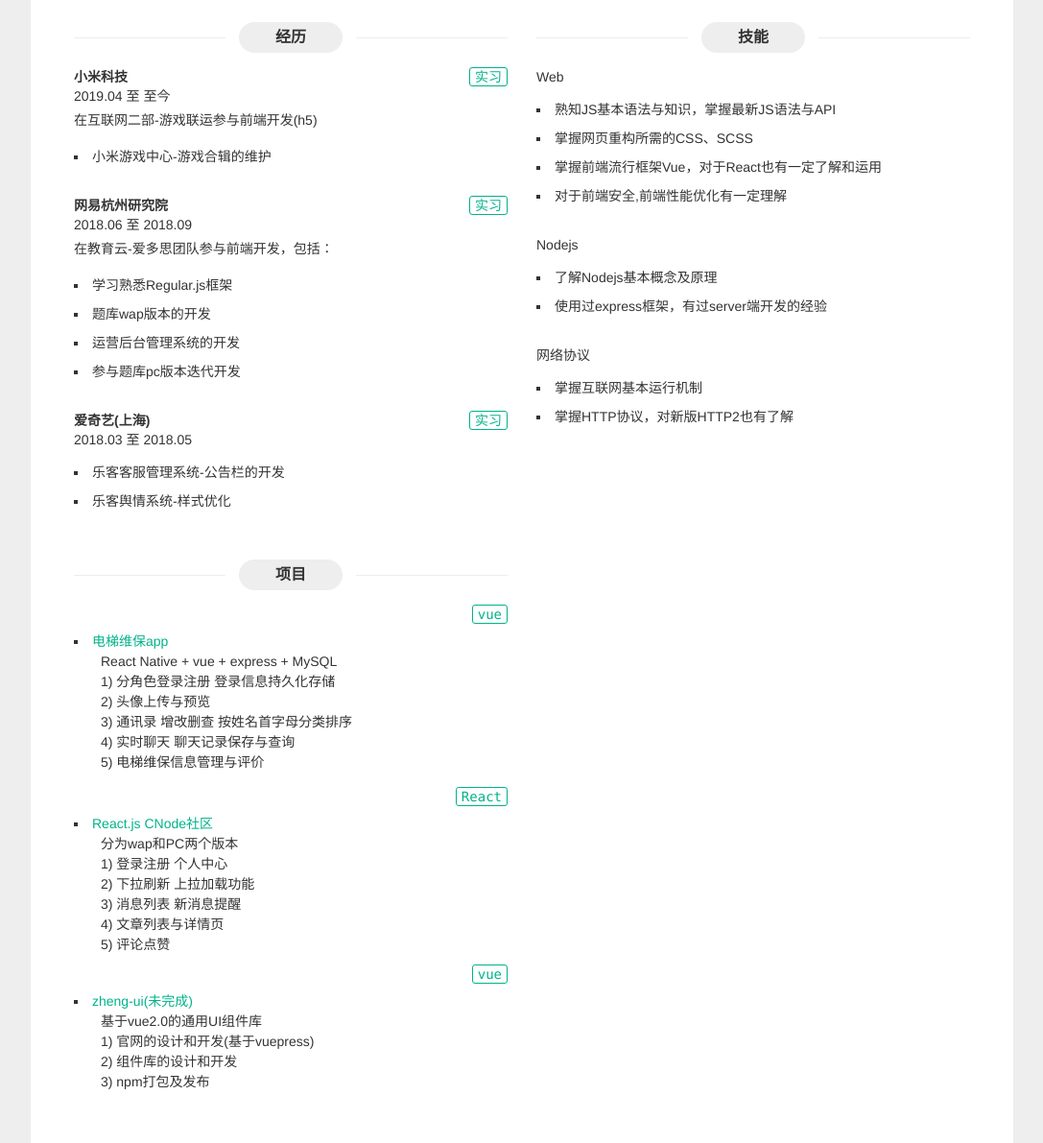
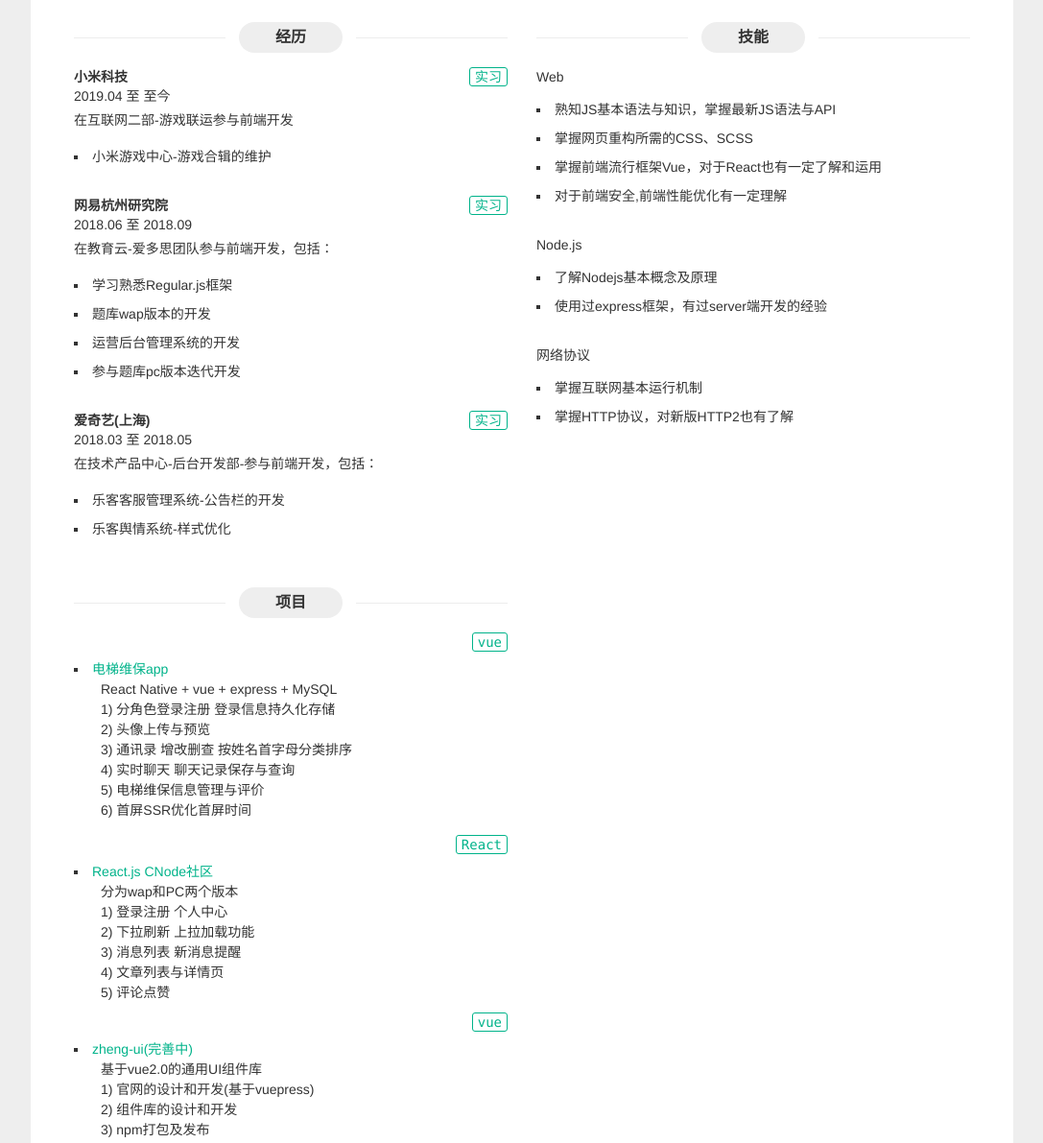
Before and after one commit to Month7/Month7.github.io, a plain HTML site: page index.html in a window 1280 px wide. Shown: the part 322-1513 px from the top of the page at 96% size, without its empty margins (96-1183 px from the left). Drawn offline with Linux system fonts and the light colour scheme.

Commit message:
更新简历

```diff
--- a/index.html
+++ b/index.html
@@ -96,7 +96,7 @@
               <a class="btn item-more" href="#">实习</a>
             </header>
             <div class="item-bd">
-              <p class="item-des">在互联网二部-游戏联运参与前端开发(h5)</p>
+              <p class="item-des">在互联网二部-游戏联运参与前端开发</p>
               <ul class="section-content">
                 <li>小米游戏中心-游戏合辑的维护</li>
               </ul>
@@ -126,6 +126,7 @@
               <a class="btn item-more" href="#">实习</a>
             </header>
             <div class="item-bd">
+              <p class="item-des">在技术产品中心-后台开发部-参与前端开发，包括：</p>
               <ul class="section-content">
                 <li>乐客客服管理系统-公告栏的开发</li>
                 <li>乐客舆情系统-样式优化</li>
@@ -160,6 +161,7 @@
                   &emsp;&emsp;3) 通讯录 增改删查 按姓名首字母分类排序</br>
                   &emsp;&emsp;4) 实时聊天 聊天记录保存与查询</br>
                   &emsp;&emsp;5) 电梯维保信息管理与评价</br>
+                  &emsp;&emsp;6) 首屏SSR优化首屏时间</br>
                 </li>
               </ul>
             </div>
@@ -181,7 +183,7 @@
                   <header class="item-hd">
                     <a class="btn item-more" href="https://cn.vuejs.org/">vue</a>
                   </header>
-                  <li><a href="https://github.com/Month7/Zheng-UI">zheng-ui(未完成)</a></br>&emsp;&emsp;基于vue2.0的通用UI组件库</li>
+                  <li><a href="https://github.com/Month7/Zheng-UI">zheng-ui(完善中)</a></br>&emsp;&emsp;基于vue2.0的通用UI组件库</li>
                     &emsp;&emsp;1) 官网的设计和开发(基于vuepress) </br>
                     &emsp;&emsp;2) 组件库的设计和开发 </br>
                     &emsp;&emsp;3) npm打包及发布 </br>
@@ -264,7 +266,7 @@
           <!--Nodejs-->
           <div class="item">
             <header class="item-hd">
-              <span class="item-time">Nodejs</span>
+              <span class="item-time">Node.js</span>
             </header>
             <div class="item-bd">
               <ul class="section-content">
```
